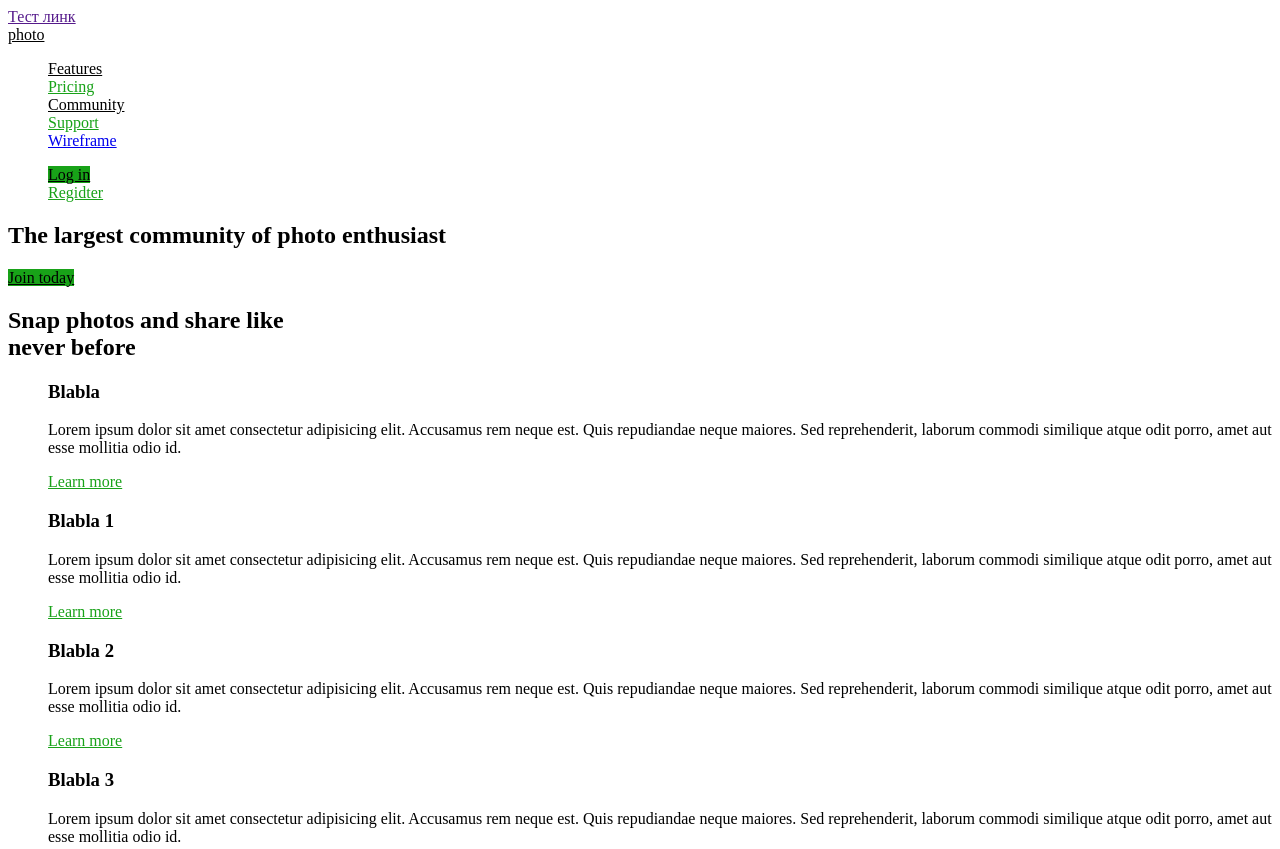
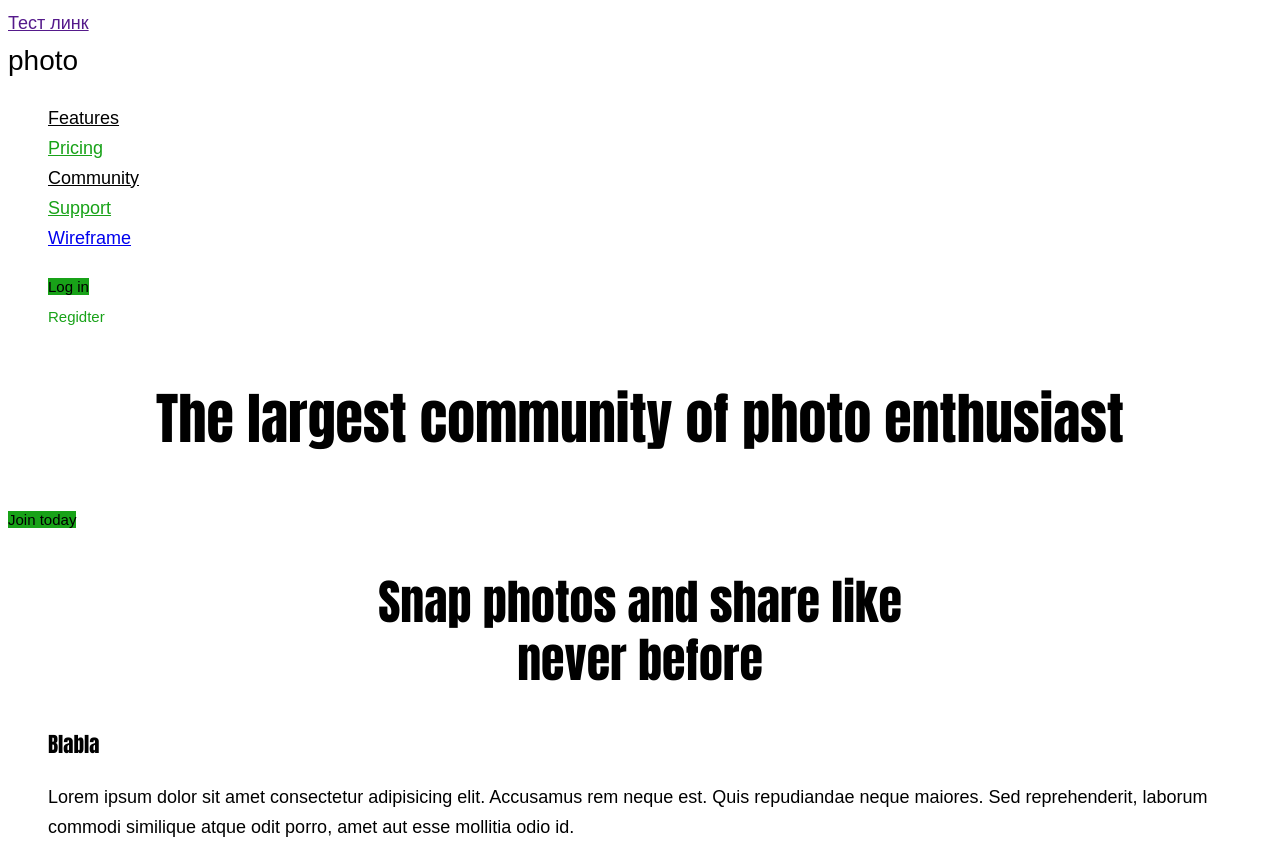
Before and after one commit to KaterynaTesta/github-tutorial, a plain HTML site: page index.html in a window 1280 px wide. Shown: the top 849 px of the page. Drawn offline with Linux system fonts and the light colour scheme.

Commit message:
Add fonts

```diff
--- a/css/styles.css
+++ b/css/styles.css
@@ -5,12 +5,26 @@
 }
 body {
   background-color: white;
-  color: var (var(--primary-white-color));
+  color: var var(--primary-white-color);
+  font-family: monserate, sans-serif;
+  letter-spacing: -0, 15em;
+  font-size: 18px;
+  line-height: 1.67;
+}
+h1,
+h2,
+h3,
+h4 {
+  font-family: Impact, Haettenschweiler, "Arial Narrow Bold", sans-serif;
 }
 .page-header {
 }
 .logo {
   color: black;
+  font-family: fantasy;
+  font-size: 28px;
+  line-height: 1, 12 (32px delete 28px);
+  text-decoration: none;
 }
 ul {
   list-style: none;
@@ -30,23 +44,39 @@ ul {
 /* Hero */
 .hero-title {
   color: black;
+  font-weight: 400;
+  font-size: 56px;
+  line-height: 1.43;
+  text-align: center;
 }
 /* Section */
 .section {
 }
 .section-title {
   color: #000;
+  font-weight: 400;
+  font-size: 48px;
+  line-height: 1.2;
+  text-align: center;
 }
 .feature-list .title {
   color: black;
+  font-weight: 700;
+  font-size: 24;
+  line-height: 1.5;
 }
 .feature-list .link {
   color: #18a;
 }
+
 /* Button */
 .button {
   color: var(--title-text-color);
   background-color: var(--primary-white-color);
+  font-weight: 500;
+  font-size: 15px;
+  line-height: 1.2;
+  text-decoration: none;
 }
 .button.primary {
   background-color: var(--accent-color);
--- a/index.html
+++ b/index.html
@@ -45,7 +45,7 @@
         <ul class= "feature-list">
           <li>
             <h3 class="title">Blabla</h3>
-            <p>
+            <p class="text">
               Lorem ipsum dolor sit amet consectetur adipisicing elit. Accusamus
               rem neque est. Quis repudiandae neque maiores. Sed reprehenderit,
               laborum commodi similique atque odit porro, amet aut esse mollitia
@@ -178,7 +178,7 @@
         <li><a href="">Community</a></li>
         <li><a href="">Company</a></li>
       </ul>
-      <a href="index.html"><img src="" alt="Logo" /></a>
+      <a href="index.html" class="logo"><img src="" alt="Logo" /></a>
       <ul>
         <li><a href="">Blog</a></li>
         <li><a href="">Help desk</a></li>
```
